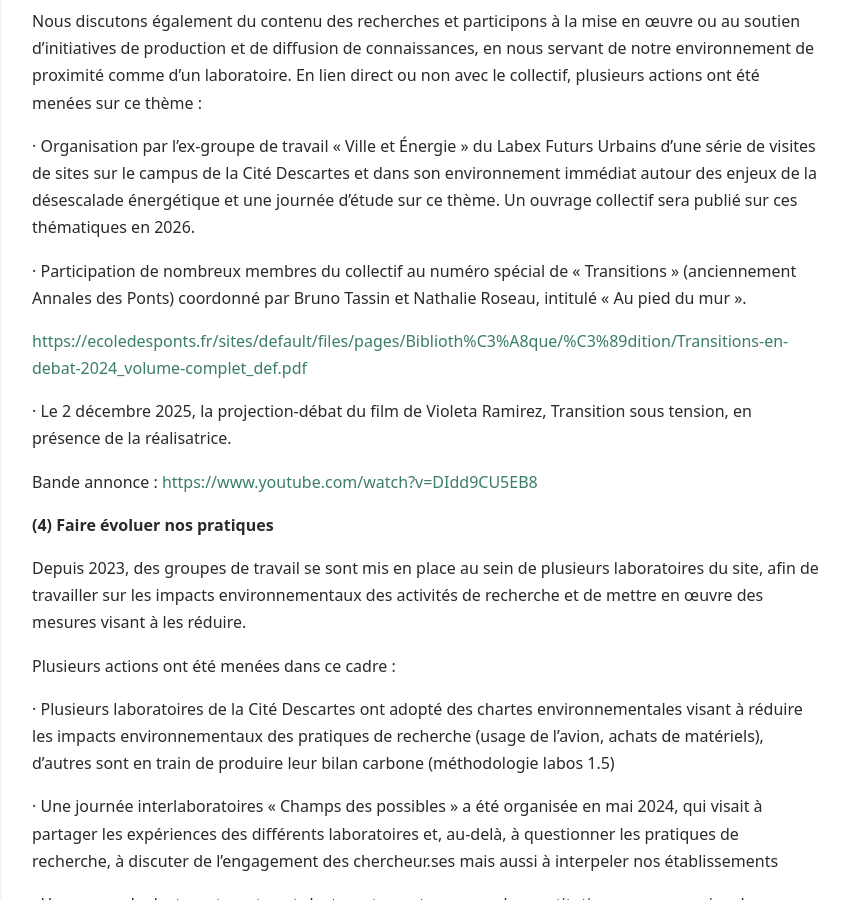
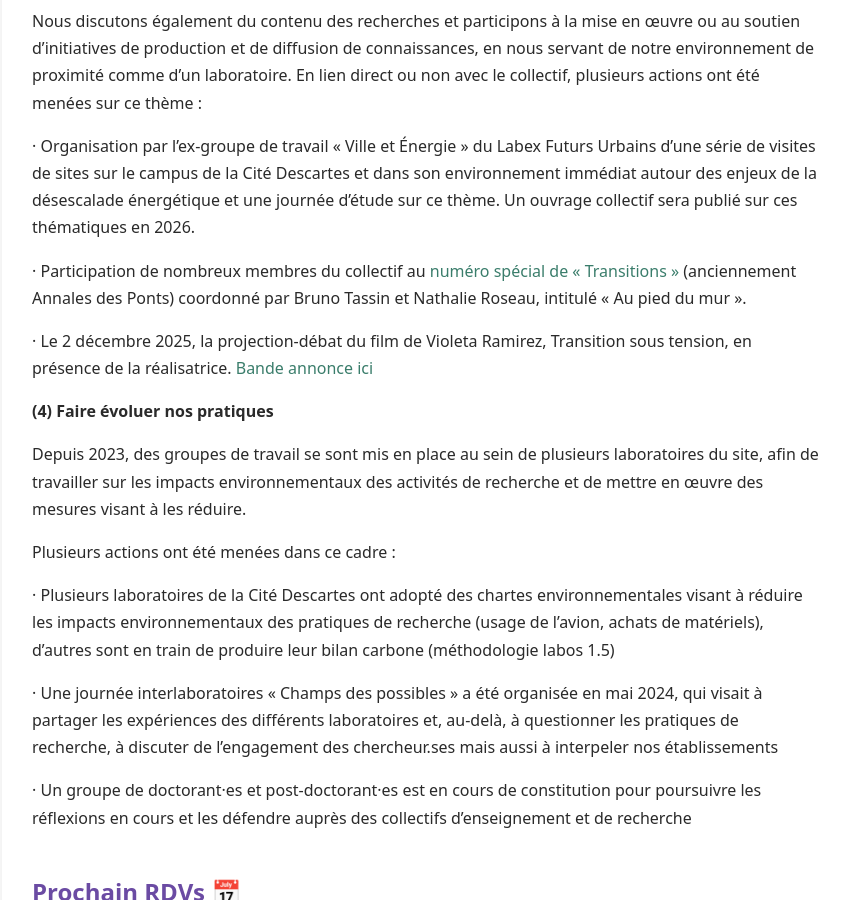
Before and after one commit to champs-des-possibles/champs-des-possibles.github.io, a Jekyll site: the page built from index.md, in a window 1280 px wide and 900 px high, scrolled down 1461 px. Shown: the whole window, without its empty margins (213-1062 px from the left). Built offline with Jekyll 4.4.1, drawn with Linux system fonts in a browser that asks for light colours.

Commit message:
Update index.md

```diff
--- a/index.md
+++ b/index.md
@@ -38,13 +38,11 @@ Nous discutons également du contenu des recherches et participons à la mise en
 
 ·      Organisation par l’ex-groupe de travail « Ville et Énergie » du Labex Futurs Urbains d’une série de visites de sites sur le campus de la Cité Descartes et dans son environnement immédiat autour des enjeux de la désescalade énergétique et une journée d’étude sur ce thème. Un ouvrage collectif sera publié sur ces thématiques en 2026.
 
-·      Participation de nombreux membres du collectif au numéro spécial de « Transitions » (anciennement Annales des Ponts) coordonné par Bruno Tassin et Nathalie Roseau, intitulé « Au pied du mur ».
+·      Participation de nombreux membres du collectif au [numéro spécial de « Transitions »](https://ecoledesponts.fr/sites/default/files/pages/Biblioth%C3%A8que/%C3%89dition/Transitions-en-debat-2024\_volume-complet\_def.pdf)
+ (anciennement Annales des Ponts) coordonné par Bruno Tassin et Nathalie Roseau, intitulé « Au pied du mur ».
 
-[https://ecoledesponts.fr/sites/default/files/pages/Biblioth%C3%A8que/%C3%89dition/Transitions-en-debat-2024\_volume-complet\_def.pdf](https://ecoledesponts.fr/sites/default/files/pages/Biblioth%C3%A8que/%C3%89dition/Transitions-en-debat-2024\_volume-complet\_def.pdf)
 
-·      Le 2 décembre 2025, la projection-débat du film de Violeta Ramirez, Transition sous tension, en présence de la réalisatrice.
-
-Bande annonce : [https://www.youtube.com/watch?v=DIdd9CU5EB8](https://www.youtube.com/watch?v=DIdd9CU5EB8)
+·      Le 2 décembre 2025, la projection-débat du film de Violeta Ramirez, Transition sous tension, en présence de la réalisatrice. [Bande annonce ici](https://www.youtube.com/watch?v=DIdd9CU5EB8)
 
 **(4) Faire évoluer nos pratiques**
 
```
